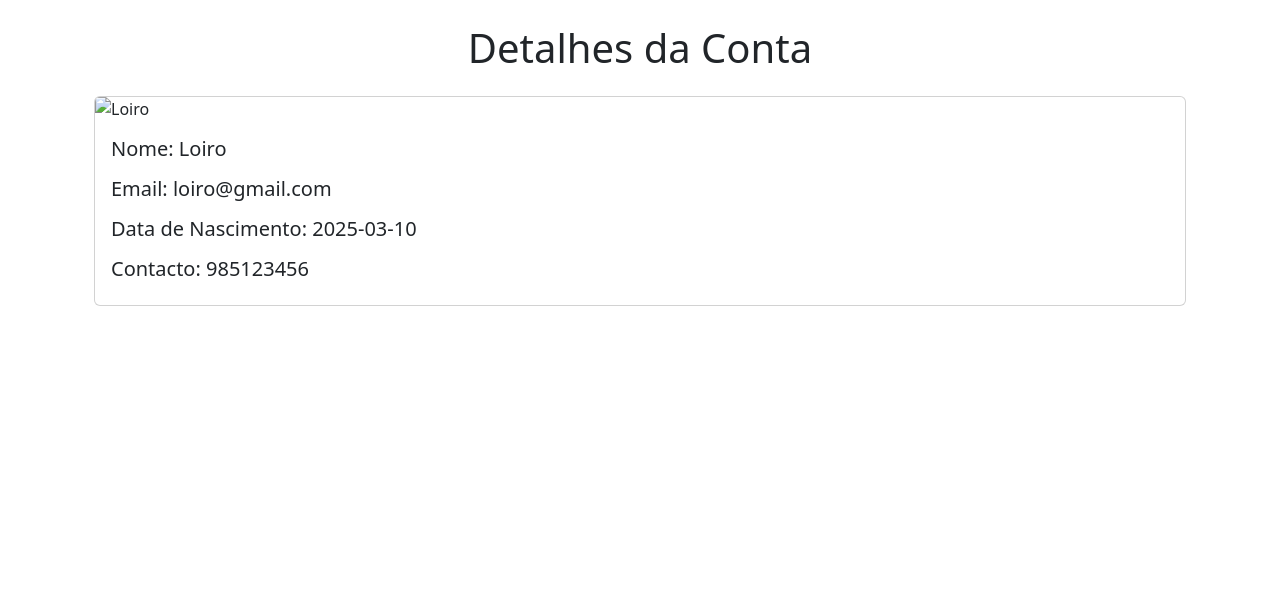
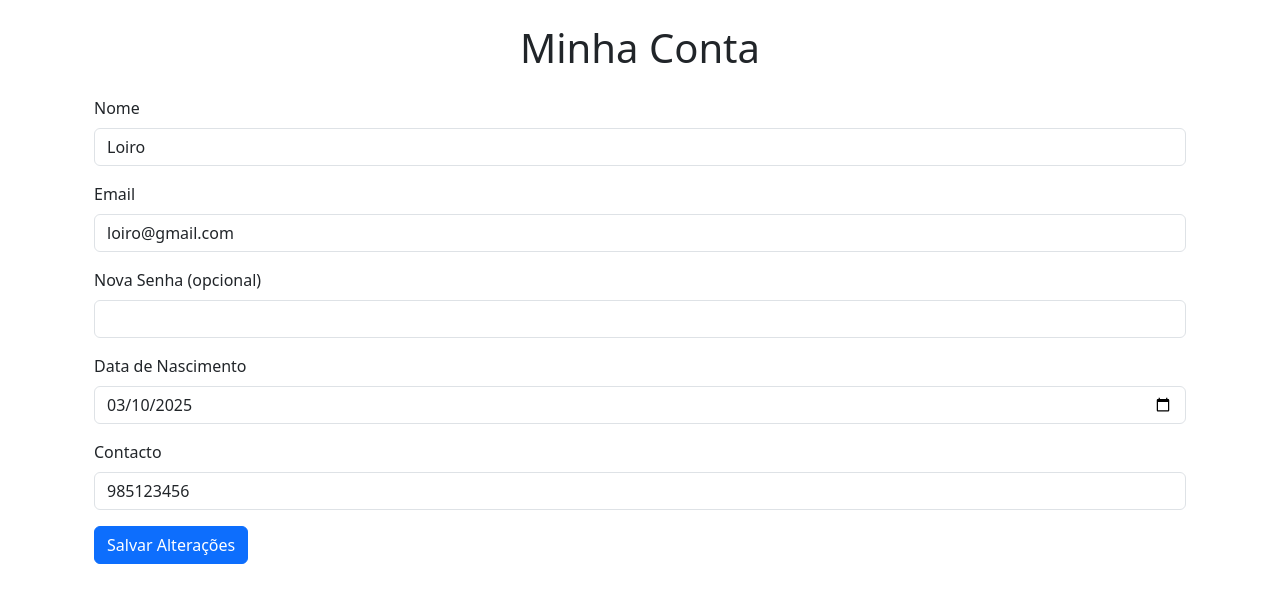
Before and after one commit to NeriKilleryt/PAP, a PHP site: page /minha_conta.php in a window 1280 px wide. Shown: the part 97-700 px from the top of the page. Run offline with PHP 8.4, Linux system fonts and the light colour scheme; a user stored in the database is signed in; data comes from the database, SQL or seed files in the repository.

Commit message:
coloquei para editar a conta

```diff
--- a/minha_conta.php
+++ b/minha_conta.php
@@ -4,14 +4,15 @@
     session_start();
 }
 
-
 // Define o título da página
 $title = 'Minha Conta';
+
 // Verifica se o utilizador está logado
 if (!isset($_SESSION['loggedin']) || $_SESSION['loggedin'] !== true) {
     header('Location: login.php');
     exit;
-    }
+}
+
 require(__DIR__ . '/inc/header.php');
 
 // Conecta ao banco de dados
@@ -20,55 +21,83 @@
 
 try {
     $user_id = $_SESSION['id']; // Obtém o ID do utilizador logado da sessão
-    $sql = "SELECT * FROM users WHERE id = :id"; // Filtra pelo ID do utilizador
+
+    // Verifica se o formulário foi enviado
+    if ($_SERVER['REQUEST_METHOD'] === 'POST') {
+        $nome = htmlspecialchars($_POST['nome']);
+        $email = htmlspecialchars($_POST['email']);
+        $password = !empty($_POST['password']) ? password_hash($_POST['password'], PASSWORD_DEFAULT) : null;
+        $data_nascimento = htmlspecialchars($_POST['data_nascimento']);
+        $contacto = htmlspecialchars($_POST['contacto']);
+
+        // Atualiza os dados do utilizador no banco de dados
+        $sql = "UPDATE users SET Nome = :nome, Email = :email, Data_nascimento = :data_nascimento, Contacto = :contacto";
+        if ($password) {
+            $sql .= ", Password = :password";
+        }
+        $sql .= " WHERE id = :id";
+
+        $stmt = $conn->prepare($sql);
+        $stmt->bindParam(':nome', $nome);
+        $stmt->bindParam(':email', $email);
+        $stmt->bindParam(':data_nascimento', $data_nascimento);
+        $stmt->bindParam(':contacto', $contacto);
+        if ($password) {
+            $stmt->bindParam(':password', $password);
+        }
+        $stmt->bindParam(':id', $user_id, PDO::PARAM_INT);
+
+        if ($stmt->execute()) {
+            $success_message = "Dados atualizados com sucesso!";
+        } else {
+            $error_message = "Erro ao atualizar os dados.";
+        }
+    }
+
+    // Busca os dados do utilizador
+    $sql = "SELECT * FROM users WHERE id = :id";
     $stmt = $conn->prepare($sql);
     $stmt->bindParam(':id', $user_id, PDO::PARAM_INT);
     $stmt->execute();
-    $users = $stmt->fetchAll(PDO::FETCH_ASSOC);
+    $user = $stmt->fetch(PDO::FETCH_ASSOC);
+
+    if (!$user) {
+        die("Utilizador não encontrado.");
+    }
 } catch (PDOException $e) {
-    die("Erro ao buscar users: " . $e->getMessage());
-}
-
-
-// Verificar se o ID do utilizador foi passado
-if (isset($_GET['id']) && is_numeric($_GET['id'])) {
-    $user_id = intval($_GET['id']);
-
-    // Verificar se o formulário foi enviado
-    if ($_SERVER['REQUEST_METHOD'] === 'POST')
-        // Capturar os dados do formulário
-        $nome = htmlspecialchars($_POST['Nome']);
-        $email = htmlspecialchars($_POST['Email']);
-        $password = htmlspecialchars($_POST['password']);
-        $data_nascimento = htmlspecialchars($_POST['data_nascimento']);
-        $contacto = htmlspecialchars($_POST['contacto']);
+    die("Erro ao buscar utilizador: " . $e->getMessage());
 }
 ?>
 
 <div class="container mt-4">
-    <h1 class="mb-4 text-center">Detalhes da Conta</h1>
-    <div class="row g-4">
-        <?php if (!empty($users)): ?>
-            <?php foreach ($users as $user): ?>
-            <div class="col-md-12">
-                <div class="card h-95">
-                    <img src="<?php echo htmlspecialchars($user['imagem']); ?>"
-                         class="card-img-top"
-                         alt="<?php echo htmlspecialchars($user['Nome']); ?>"
-                         style="width: 150px; height: auto;">
-                    <div class="card-body">
-                        <h5 class="card-title">
-                            <p class="card-text">Nome: <?php echo htmlspecialchars($user['Nome']); ?></p>
-                            <p class="card-text">Email: <?php echo htmlspecialchars($user['Email']); ?></p>
-                            <p class="card-text">Data de Nascimento: <?php echo htmlspecialchars($user['Data_nascimento']); ?></p>
-                            <p class="card-text">Contacto: <?php echo htmlspecialchars($user['Contacto']); ?></p>
-                        </h5>
-                    </div>
-                </div>
-            </div>
-            <?php endforeach; ?>
-        <?php else: ?>
-            <p class="text-center">Nenhum utilizador encontrado no momento.</p>
-        <?php endif; ?>
-    </div>
+    <h1 class="mb-4 text-center">Minha Conta</h1>
+    <?php if (isset($success_message)): ?>
+        <div class="alert alert-success"><?php echo htmlspecialchars($success_message); ?></div>
+    <?php endif; ?>
+    <?php if (isset($error_message)): ?>
+        <div class="alert alert-danger"><?php echo htmlspecialchars($error_message); ?></div>
+    <?php endif; ?>
+    <form method="post" action="">
+        <div class="mb-3">
+            <label for="nome" class="form-label">Nome</label>
+            <input type="text" class="form-control" id="nome" name="nome" value="<?php echo htmlspecialchars($user['Nome']); ?>" required>
+        </div>
+        <div class="mb-3">
+            <label for="email" class="form-label">Email</label>
+            <input type="email" class="form-control" id="email" name="email" value="<?php echo htmlspecialchars($user['Email']); ?>" required>
+        </div>
+        <div class="mb-3">
+            <label for="password" class="form-label">Nova Senha (opcional)</label>
+            <input type="password" class="form-control" id="password" name="password">
+        </div>
+        <div class="mb-3">
+            <label for="data_nascimento" class="form-label">Data de Nascimento</label>
+            <input type="date" class="form-control" id="data_nascimento" name="data_nascimento" value="<?php echo htmlspecialchars($user['Data_nascimento']); ?>" required>
+        </div>
+        <div class="mb-3">
+            <label for="contacto" class="form-label">Contacto</label>
+            <input type="text" class="form-control" id="contacto" name="contacto" value="<?php echo htmlspecialchars($user['Contacto']); ?>" required>
+        </div>
+        <button type="submit" class="btn btn-primary">Salvar Alterações</button>
+    </form>
 </div>
```
